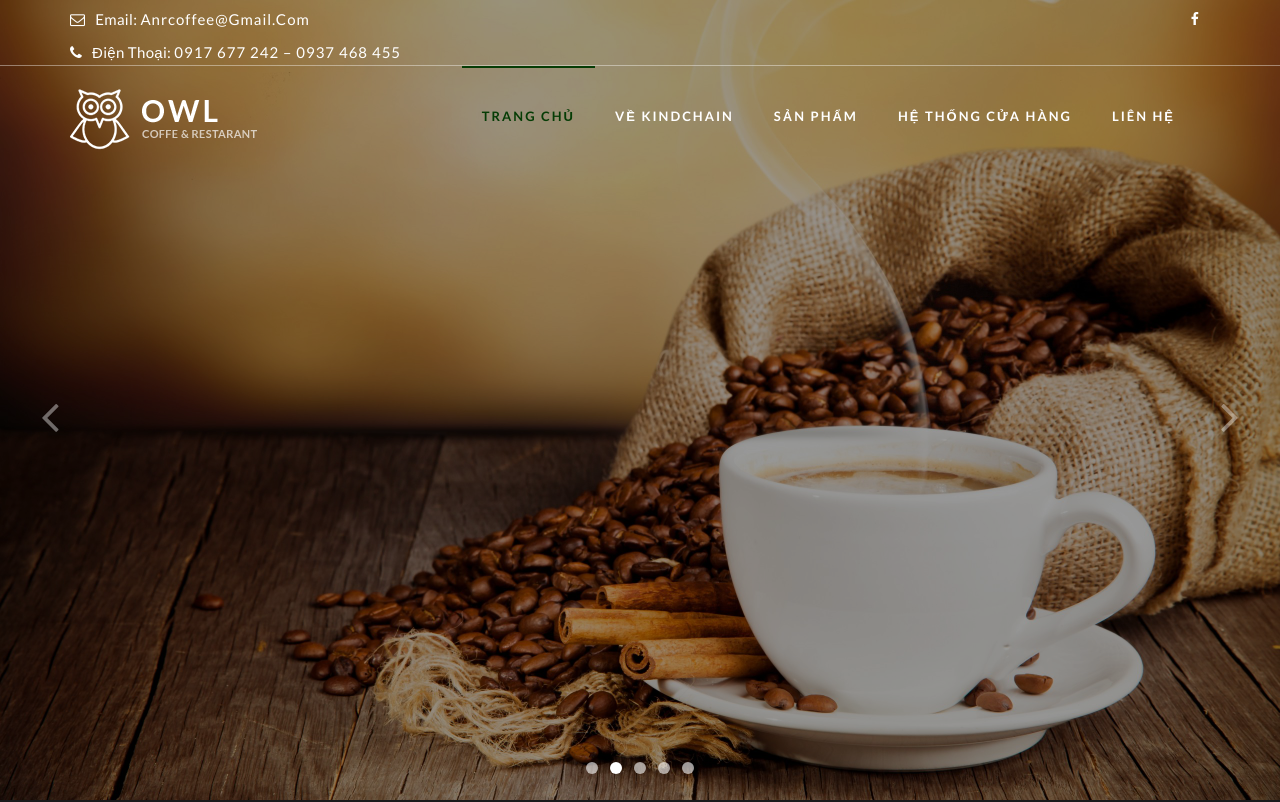
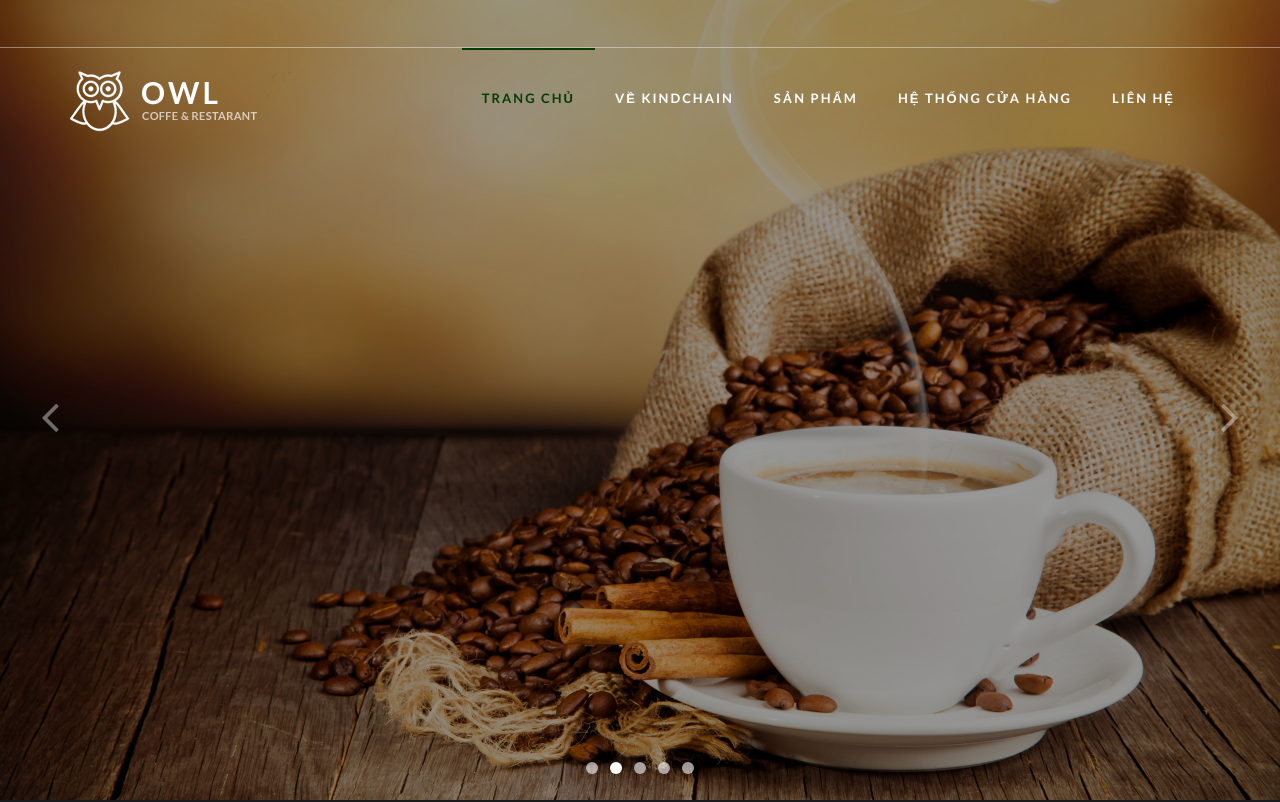
Before and after one commit to KindChain/kindchain.github.io, a plain HTML site: page index.html in a window 1280 px wide. Shown: the top 802 px of the page. Drawn offline with Linux system fonts and the light colour scheme; a web font is replaced by a local one.

Commit message:
V2 do mau kem

```diff
--- a/index.html
+++ b/index.html
@@ -12,7 +12,7 @@
     <meta charset="UTF-8">
     <meta http-equiv="X-UA-Compatible" content="IE=edge">
     <meta name="viewport" content="width=device-width, initial-scale=1">
-    <meta name="description" content="Owl Restaurant is a simple video landing website" />
+    <meta name="description" content="KINDCHAIN" />
     <meta name="keywords" content="Video, youtube, vimeo" />
 
     <!--====== TITLE TAG ======-->
@@ -64,15 +64,11 @@
                 <div class="container">
                     <div class="row">
                         <div class="col-md-7 col-lg-6 col-sm-8">
-                            <div class="call-to-action">
-                                <p><i class="fa fa-envelope-o"></i>Email: <a>anrcoffee@gmail.com</a></p>
-                                <p><i class="fa fa-phone"></i>Điện thoại: <a>0917 677 242 – 0937 468 455</a></p>
-                            </div>
                         </div>
                         <div class="col-md-5 col-lg-6 col-sm-4">
                         <div class="top-social-bookmark">
                                 <ul>
-                                    <li><a href="https://www.facebook.com/kindchain/"><i class="fa fa-facebook"></i></a></li>
+                                    <li><a href="https://www.facebook.com/kindchain/"></a></li>
                                 </ul>
                         </div>
                         </div>
--- a/style.css
+++ b/style.css
@@ -428,7 +428,7 @@ ul#nav ul li:hover a {
 }
 
 .is-sticky .mainmenu-area {
-    background: #ffffff none repeat scroll 0 0;
+    background: #FBF5EF none repeat scroll 0 0;
 }
 
 .is-sticky .navbar-header {
```
Also changed, not shown: about-us.html (+2 -4 lines), contact-us.html (+2 -4 lines), products.html (+2 -4 lines), stores.html (+2 -4 lines).
